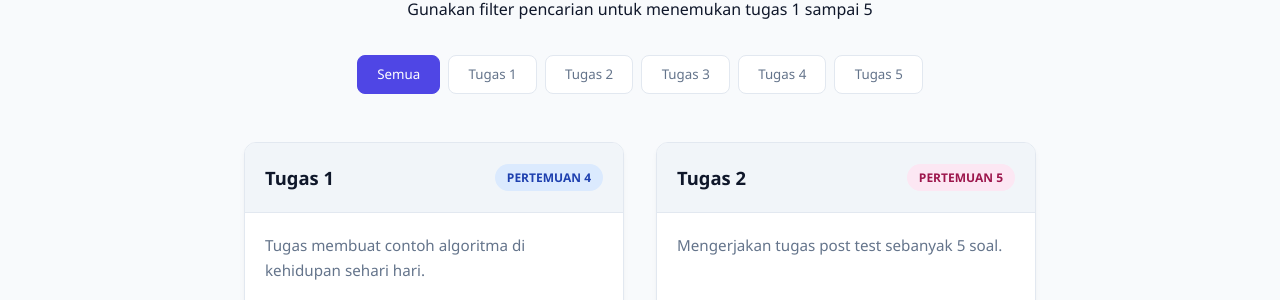
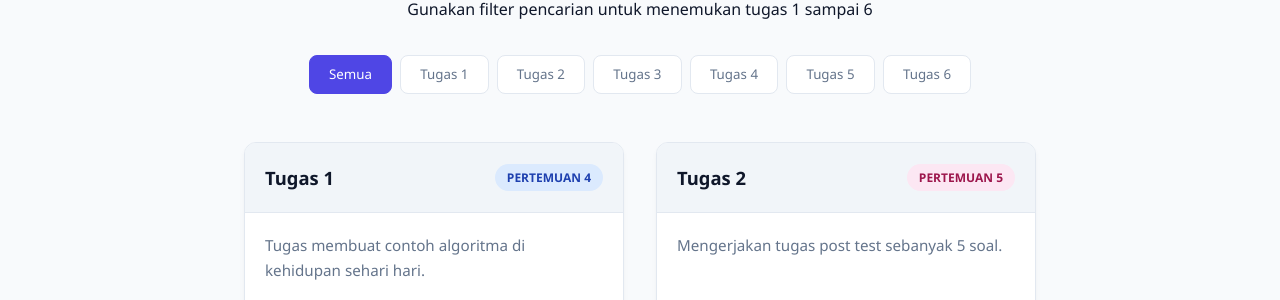
Before and after one commit to Tanma-UX/UAS_Algoritma_Pemrograman, a plain HTML site: page index.html in a window 1280 px wide. Shown: the part 692-992 px from the top of the page. Drawn offline with Linux system fonts and the light colour scheme.

Commit message:
1.1index.html

```diff
--- a/index.html
+++ b/index.html
@@ -3,7 +3,7 @@
 <head>
     <meta charset="UTF-8">
     <meta name="viewport" content="width=device-width, initial-scale=1.0">
-    <title>Portofolio Tugas Saya</title>
+    <title>Pengumpulan Tugas Saya</title>
     <link rel="stylesheet" href="style.css">
     <link rel="stylesheet" href="https://cdnjs.cloudflare.com/ajax/libs/font-awesome/6.4.0/css/all.min.css">
 </head>
@@ -44,7 +44,7 @@
     <main class="container" id="assignments">
         <div class="section-title">
             <h2>Daftar Tugas Algoritma Pemrograman</h2>
-            <p>Gunakan filter pencarian untuk menemukan tugas 1 sampai 5</p>
+            <p>Gunakan filter pencarian untuk menemukan tugas 1 sampai 6</p>
         </div>
 
         <div class="controls">
@@ -55,6 +55,7 @@
                 <button class="filter-btn" data-filter="tugas3">Tugas 3</button>
                 <button class="filter-btn" data-filter="tugas4">Tugas 4</button>
                 <button class="filter-btn" data-filter="tugas5">Tugas 5</button>
+                <button class="filter-btn" data-filter="tugas5">Tugas 6</button>
             </div>
         </div>
 
```
